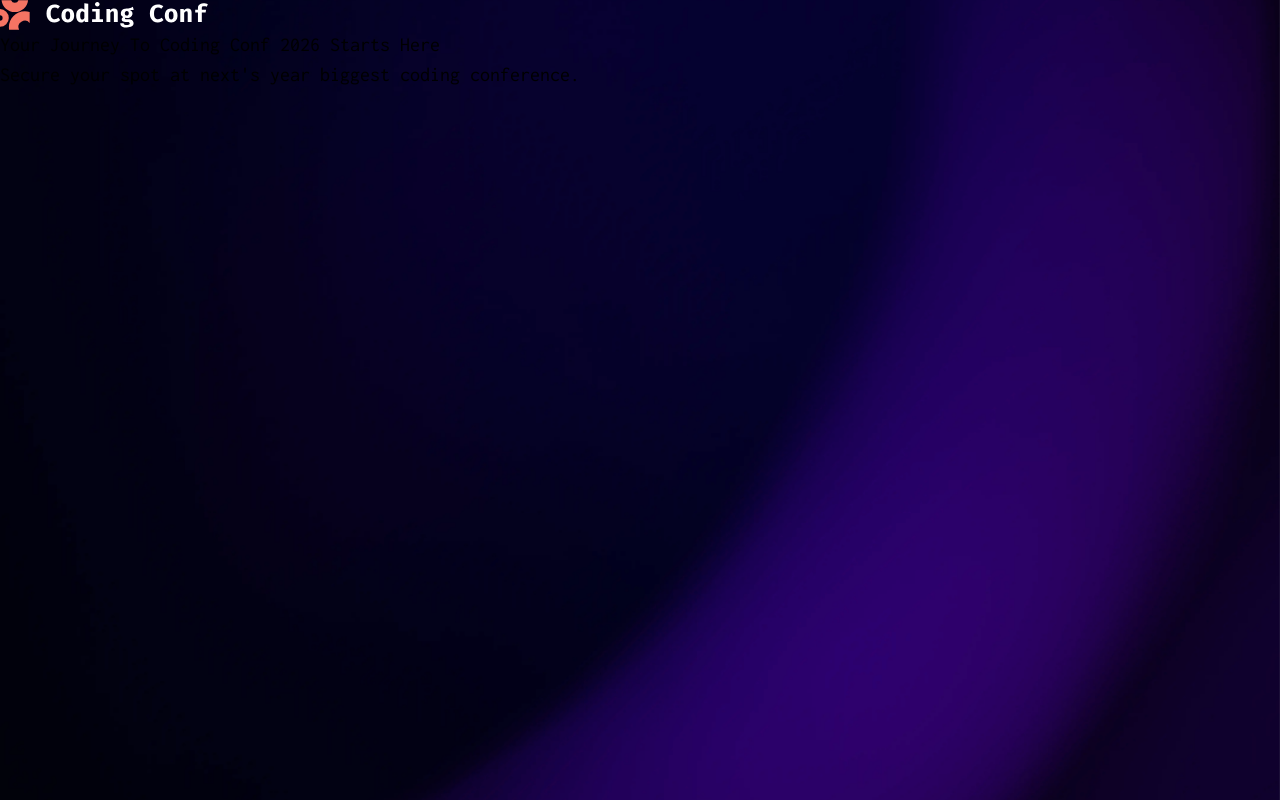
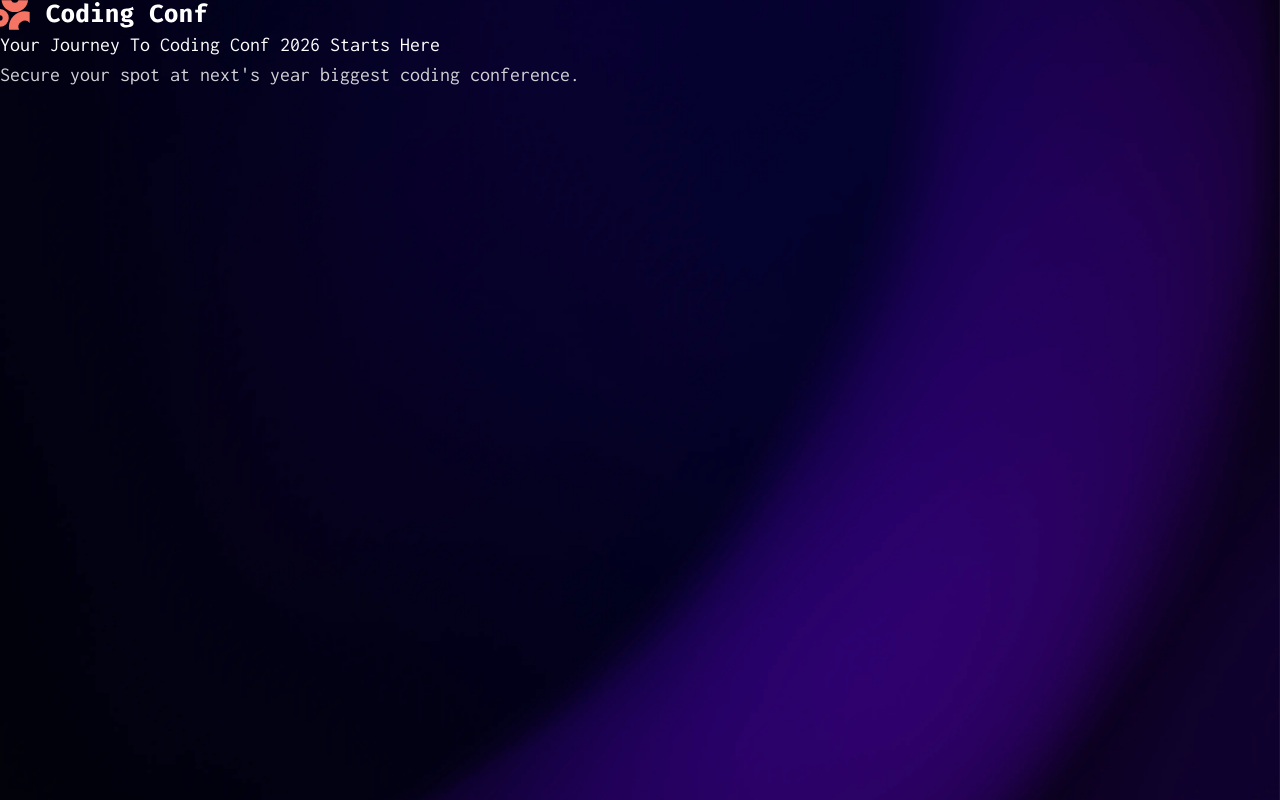
Before and after one commit to oluseguncodess/ticket-generator, a React (Vite) app: page / in a window 1280 px wide. Built offline with nearby package versions, Linux system fonts and the light colour scheme.

Commit message:
style: add default styles to html elements

```diff
--- a/src/index.css
+++ b/src/index.css
@@ -24,4 +24,13 @@
   body {
     @apply font-sans text-label
   }
+
+  h1, h2 {
+    color: var(--color-neutral-0)
+  }
+
+  h3, h4, p, small {
+    color: var(--color-neutral-300)
+  }
+
 }
```
